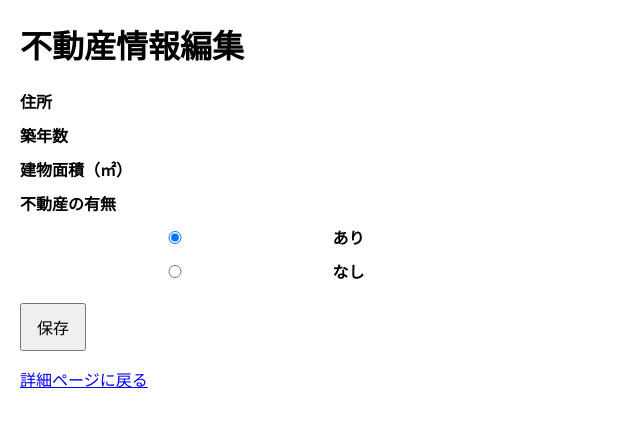
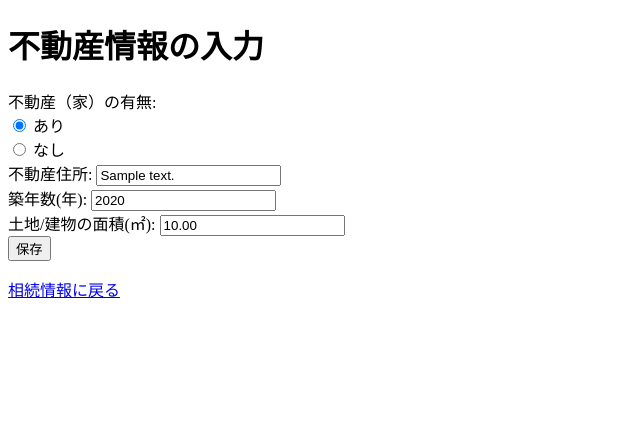
Before and after one commit to 1F10230292/portfolio-project-g13, a Django app: page /house/1/edit/ in a window 1280 px wide. Shown: the top 427 px of the page, without its empty margins (0-640 px from the left). Run offline with Django 5.2, Linux system fonts and the light colour scheme; a user stored in the database is signed in; tables that the repository leaves empty hold one stand-in row (values such as "Sample post").

Commit message:
不動産情報の修正

```diff
--- a/project/templates/project/house_detail_input.html
+++ b/project/templates/project/house_detail_input.html
@@ -2,41 +2,39 @@
 <html lang="ja">
 <head>
     <meta charset="UTF-8">
-    <title>不動産情報編集</title>
-    <style>
-        body { font-family: Arial, sans-serif; margin: 20px; }
-        label { font-weight: bold; display: block; margin-top: 10px; }
-        input, textarea, select { width: 300px; padding: 5px; margin-top: 5px; }
-        button { margin-top: 20px; padding: 10px 15px; font-size: 16px; }
-    </style>
+    <title>不動産情報の入力</title>
 </head>
 <body>
-    <h1>不動産情報編集</h1>
+    <h1>不動産情報の入力</h1>
 
     <form method="post">
         {% csrf_token %}
 
-        {{ form.non_field_errors }}
+        <div>
+            <label for="{{ form.has_house.id_for_label }}">不動産（家）の有無:</label>
+            {{ form.has_house }}
+        </div>
 
-        <label for="id_address">住所</label>
-        {{ form.address.errors }}
-        {{ form.address }}
+        <div>
+            <label for="{{ form.house_address.id_for_label }}">不動産住所:</label>
+            {{ form.house_address }}
+        </div>
 
-        <label for="id_built_year">築年数</label>
-        {{ form.built_year.errors }}
-        {{ form.built_year }}
+        <div>
+            <label for="{{ form.house_built_year.id_for_label }}">築年数(年):</label>
+            {{ form.house_built_year }}
+        </div>
 
-        <label for="id_size">建物面積（㎡）</label>
-        {{ form.size.errors }}
-        {{ form.size }}
-
-        <label for="id_has_house">不動産の有無</label>
-        {{ form.has_house.errors }}
-        {{ form.has_house }}
+        <div>
+            <label for="{{ form.house_size.id_for_label }}">土地/建物の面積(㎡):</label>
+            {{ form.house_size }}
+        </div>
 
         <button type="submit">保存</button>
     </form>
 
-    <p><a href="{% url 'project:house_detail' inheritance.pk %}">詳細ページに戻る</a></p>
+    <p>
+        <a href="{% url 'project:inheritance_input' %}">相続情報に戻る</a>
+    </p>
 </body>
 </html>
```
